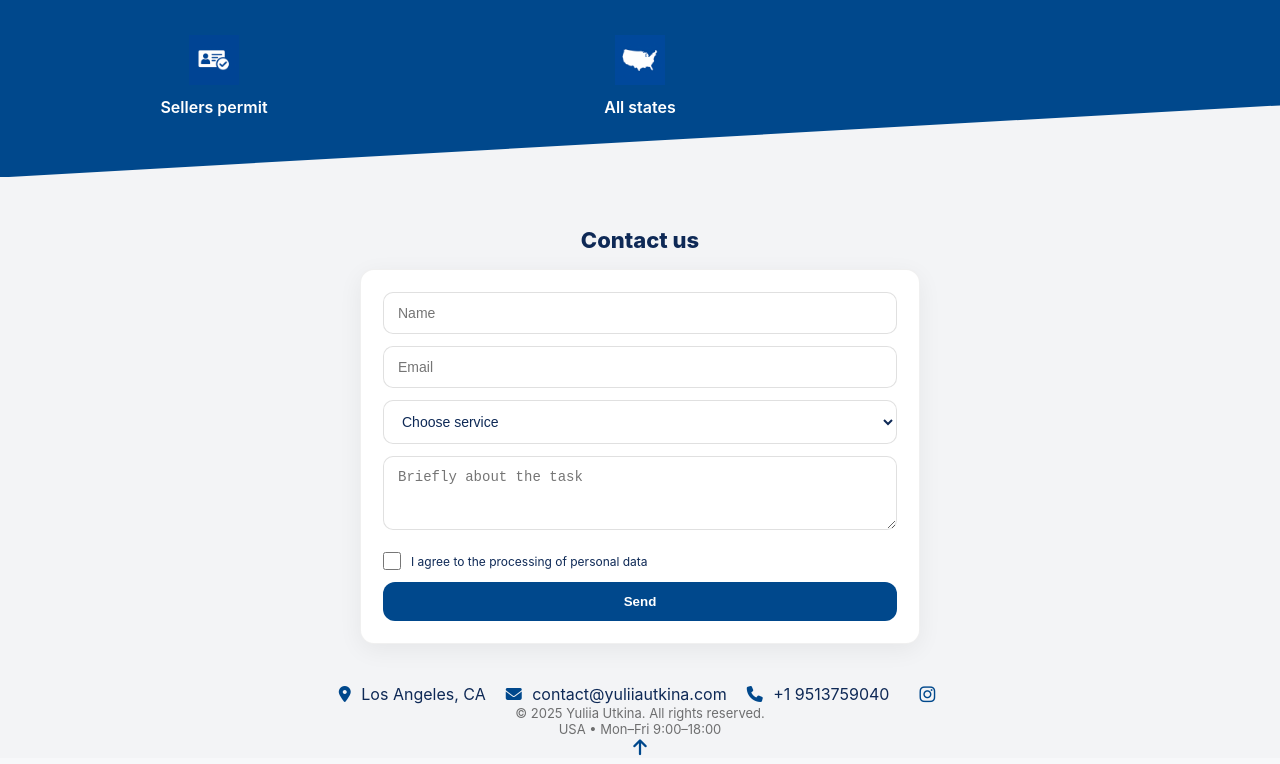
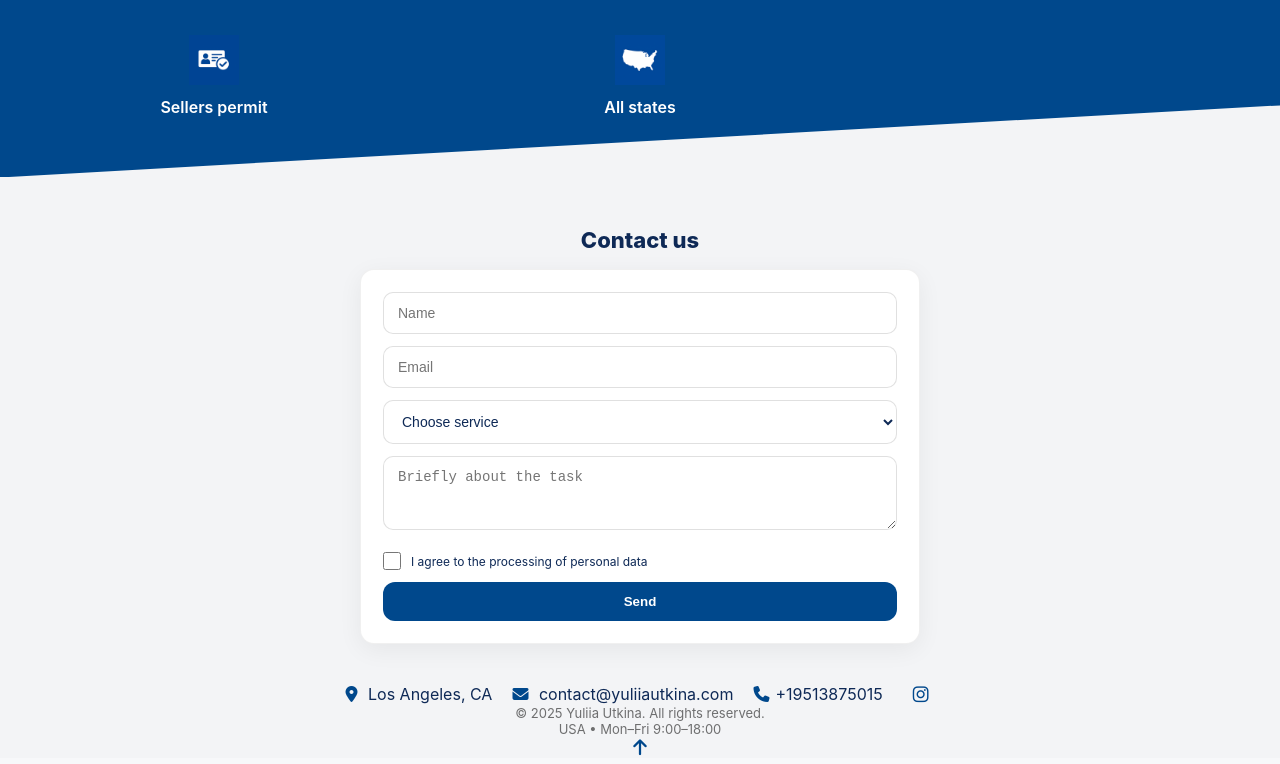
Before and after one commit to boadixx/yuliia-tax-service, a plain HTML site: page index.html in a window 1280 px wide. Shown: the part 1431-2195 px from the top of the page. Drawn offline with Linux system fonts and the light colour scheme.

Commit message:
Update index.html

```diff
--- a/index.html
+++ b/index.html
@@ -29,7 +29,7 @@
 
     <div class="header-right">
       <span class="country">USA</span>
-      <a href="tel:+19513759040" class="icon" aria-label="Call"><i class="fas fa-phone"></i></a>
+      <a href="tel:+19513875015" class="icon" aria-label="Call"><i class="fas fa-phone"></i></a>
       <a href="https://www.instagram.com/tax_preparation_usa/" class="icon" aria-label="Instagram"><i class="fab fa-instagram"></i></a>
       <a href="mailto:utkinayuliia@gmail.com" class="icon" aria-label="Email"><i class="fas fa-envelope"></i></a>
     </div>
@@ -174,7 +174,7 @@
       <div class="meta">
         <div><i class="fa-solid fa-location-dot"></i> Los Angeles, CA</div>
         <div><i class="fa-solid fa-envelope"></i> contact@yuliiautkina.com</div>
-        <div><i class="fa-solid fa-phone"></i> +1 9513759040</div>
+        <div><i class="fa-solid fa-phone"></i>+19513875015</div>
         <div>
           <a href="https://www.instagram.com/tax_preparation_usa/" class="social-icon" aria-label="Instagram" target="_blank" rel="noopener noreferrer">
             <i class="fab fa-instagram"></i>
```
